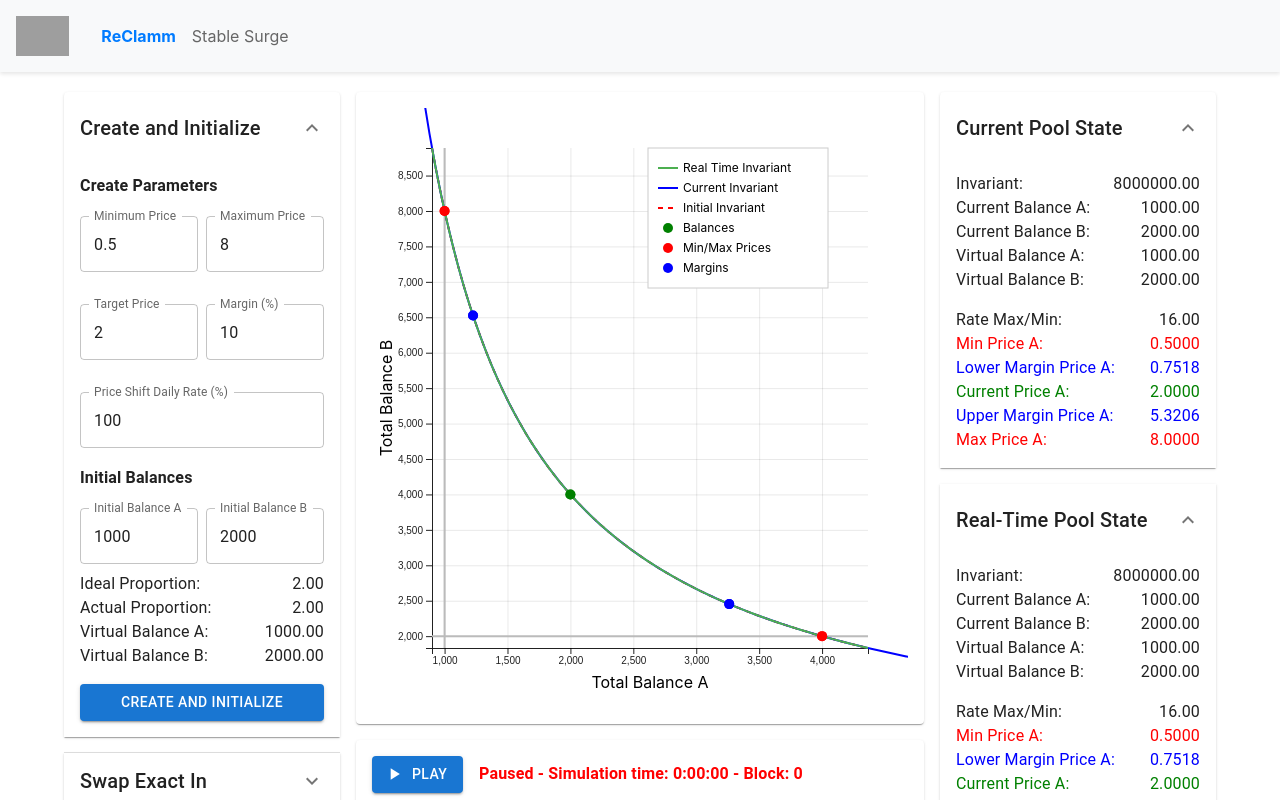
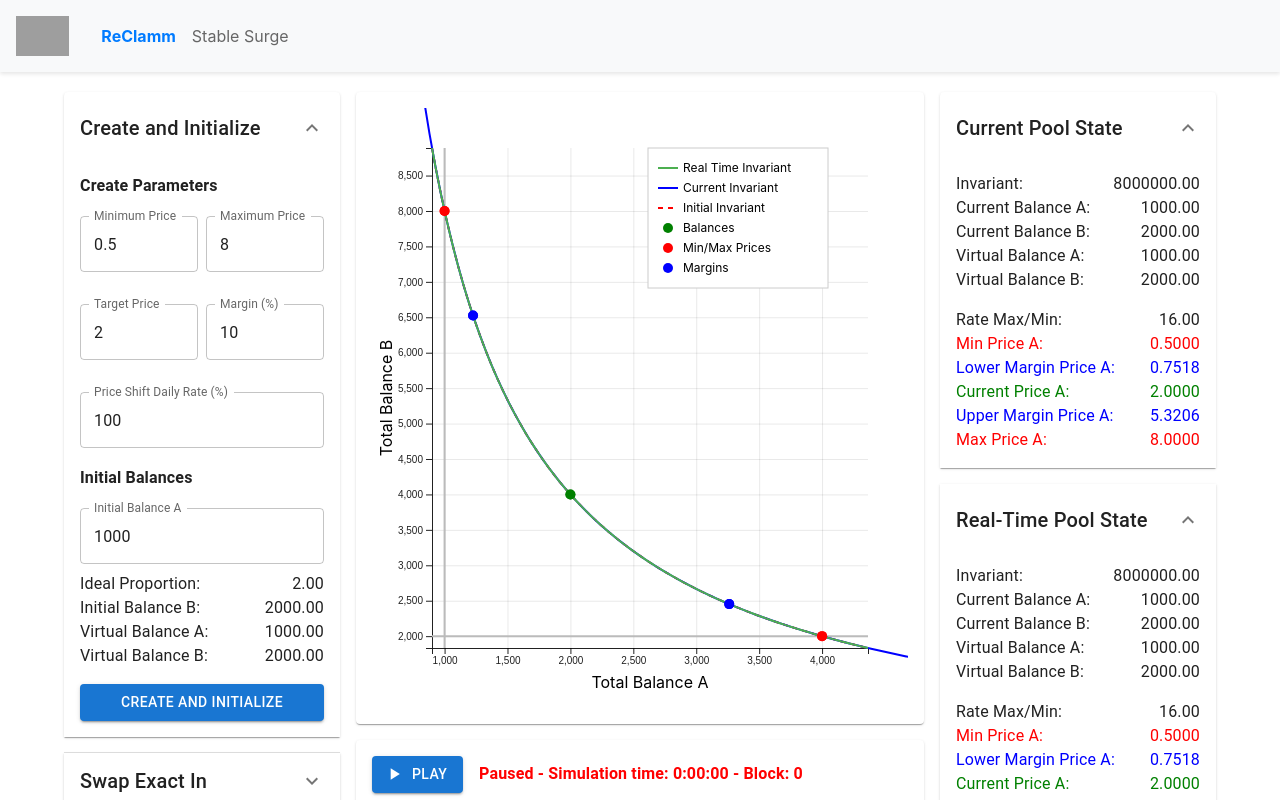
Before and after one commit to balancer/pool-math-simulator, a React (Create React App) app: page /reclamm in a window 1280 px wide. Both pictures are taken after a click on the button "Create and Initialize". Shown: the top 800 px of the page. Built offline with nearby package versions, Linux system fonts and the light colour scheme; grey boxes are pictures that could not be loaded.

Commit message:
Improve UX

```diff
--- a/src/pool-types/aclamm/AclAmm.tsx
+++ b/src/pool-types/aclamm/AclAmm.tsx
@@ -73,9 +73,6 @@ export default function AclAmm() {
   // Input Variables
   const [inputBalanceA, setInputBalanceA] = useState<number>(
     defaultInitialBalanceA
-  );
-  const [inputBalanceB, setInputBalanceB] = useState<number>(
-    defaultInitialBalanceB
   );
   const [inputMargin, setInputMargin] = useState<number>(defaultMargin);
   const [inputMinPrice, setInputMinPrice] = useState<number>(defaultMinPrice);
@@ -242,6 +239,10 @@ export default function AclAmm() {
   const inputVirtualBalanceB = useMemo(() => {
     return inputMinPrice * (inputMaxBalanceA + inputVirtualBalanceA);
   }, [inputVirtualBalanceA, inputMinPrice, inputMaxBalanceA]);
+
+  const inputBalanceB = useMemo(() => {
+    return (inputBalanceA * idealBalanceB) / idealBalanceA;
+  }, [inputBalanceA, idealBalanceB, idealBalanceA]);
 
   // Start default scenario and show chart.
   useEffect(() => {
@@ -542,7 +543,7 @@ export default function AclAmm() {
                 Initial Balances
               </Typography>
               <Grid container spacing={1}>
-                <Grid item xs={6}>
+                <Grid item xs={12}>
                   <TextField
                     label="Initial Balance A"
                     type="number"
@@ -550,16 +551,6 @@ export default function AclAmm() {
                     margin="normal"
                     value={inputBalanceA}
                     onChange={(e) => setInputBalanceA(Number(e.target.value))}
-                  />
-                </Grid>
-                <Grid item xs={6}>
-                  <TextField
-                    label="Initial Balance B"
-                    type="number"
-                    fullWidth
-                    margin="normal"
-                    value={inputBalanceB}
-                    onChange={(e) => setInputBalanceB(Number(e.target.value))}
                   />
                 </Grid>
               </Grid>
@@ -570,36 +561,8 @@ export default function AclAmm() {
                 </Typography>
               </div>
               <div style={{ display: "flex", justifyContent: "space-between" }}>
-                <Typography
-                  style={{
-                    color:
-                      Math.abs(
-                        inputBalanceB /
-                          inputBalanceA /
-                          (idealBalanceB / idealBalanceA) -
-                          1
-                      ) >= 0.01
-                        ? "red"
-                        : "inherit",
-                  }}
-                >
-                  Actual Proportion:
-                </Typography>
-                <Typography
-                  style={{
-                    color:
-                      Math.abs(
-                        inputBalanceB /
-                          inputBalanceA /
-                          (idealBalanceB / idealBalanceA) -
-                          1
-                      ) >= 0.01
-                        ? "red"
-                        : "inherit",
-                  }}
-                >
-                  {(inputBalanceB / inputBalanceA).toFixed(2)}
-                </Typography>
+                <Typography>Initial Balance B:</Typography>
+                <Typography>{inputBalanceB.toFixed(2)}</Typography>
               </div>
               <div style={{ display: "flex", justifyContent: "space-between" }}>
                 <Typography>Virtual Balance A:</Typography>
```
